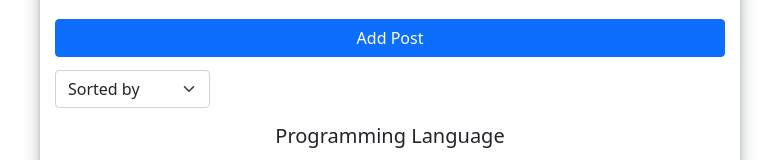
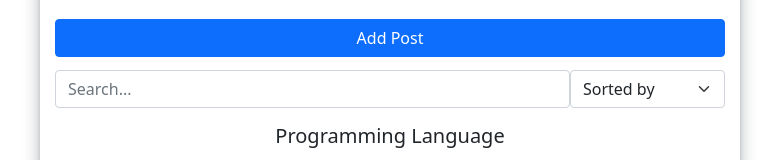
Before and after one commit to dovudhusanov/reactTutorial, a React (Create React App) app: page / in a window 1280 px wide. Shown: the part 166-326 px from the top of the page, without its empty margins (250-1029 px from the left). Built offline with nearby package versions, Linux system fonts and the light colour scheme.

Commit message:
all repository and Props tutorial

```diff
--- a/src/componetns/newTeacher/PropsTutorial/Input/Input.jsx
+++ b/src/componetns/newTeacher/PropsTutorial/Input/Input.jsx
@@ -2,7 +2,7 @@ import React from 'react';
 
 function Input(props) {
     return (
-        <input {...props} />
+        <input {...props}/>
     );
 }
 
--- a/src/componetns/newTeacher/PropsTutorial/PropsTutorial.jsx
+++ b/src/componetns/newTeacher/PropsTutorial/PropsTutorial.jsx
@@ -3,6 +3,7 @@ import '../../../style/style.css'
 import TableList from "./TableList";
 import PropsForm from "./PropsForm";
 import Select from "./SelectProps/Select";
+import Input from "./Input/Input";
 
 function PropsTutorial() {
     const [posts, setPosts] = useState([
@@ -13,6 +14,17 @@ function PropsTutorial() {
     ])
 
     const [select, setSelect] = useState('')
+    const [search, setSearch] = useState('')
+
+    function getSortedPosts() {
+        console.log('render')
+        if (select){
+            return [...posts].sort((a, b) => a[select].localeCompare(b[select]))
+        }
+        return posts
+    }
+
+    const sortedPosts = getSortedPosts()
 
     const createPost = (newPost) => {
       setPosts([...posts, newPost])
@@ -34,7 +46,6 @@ function PropsTutorial() {
 
     const sortPost = (sort) => {
       setSelect(sort)
-      setPosts([...posts].sort((a, b) => a[sort].localeCompare(b[sort])))
     }
 
     return (
@@ -42,7 +53,12 @@ function PropsTutorial() {
             <div className="app mx-auto">
                 <PropsForm createPost={createPost} />
                 <div className="d-flex justify-content-between my-2">
-
+                    <Input
+                        placeholder='Search...'
+                        className='form-control'
+                        value={search}
+                        onChange={e => setSearch(e.target.value)}
+                    />
                     <Select
                         value={select}
                         onChange={sortPost}
@@ -54,7 +70,7 @@ function PropsTutorial() {
                     />
                 </div>
                 {posts.length
-                    ? <TableList remove={removePost} posts={posts} title="Programming Language"/>
+                    ? <TableList remove={removePost} posts={sortedPosts} title="Programming Language"/>
                     : <h4 className="my-3 text-center text-danger">You should add some Post !</h4>
                 }
             </div>
```
